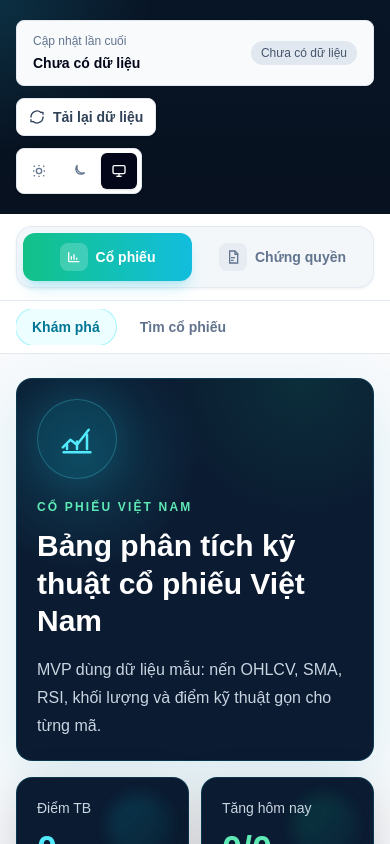
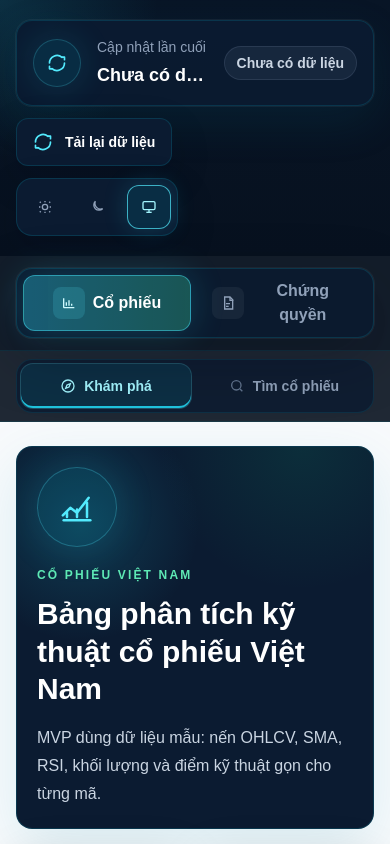
Before and after one commit to HarryNguyen9/stock-analyzer, a Next.js app: page / in a window 390 px wide. Shown: the top 844 px of the page. Built offline with nearby package versions, Linux system fonts and the light colour scheme; no server answers; the database is empty.

Commit message:
continue improve UI

```diff
--- a/app/page.tsx
+++ b/app/page.tsx
@@ -214,9 +214,9 @@ function getUniqueScannerStocks(groups: Awaited<ReturnType<typeof readHomeScanne
 function SnapshotEmptyState({ title }: { title: string }) {
   return (
     <section className="mx-auto w-full max-w-7xl px-4 pt-6 sm:px-6 lg:px-8">
-      <div className="rounded-lg border border-dashed border-slate-300 bg-white p-5 dark:border-slate-700 dark:bg-slate-900">
-        <h2 className="text-lg font-semibold text-slate-950 dark:text-white">{title}</h2>
-        <p className="mt-2 text-sm leading-6 text-slate-500 dark:text-slate-400">
+      <div className="rounded-2xl border border-dashed border-cyan-400/15 bg-[#0b1b31] p-5 text-slate-300">
+        <h2 className="text-lg font-semibold text-white">{title}</h2>
+        <p className="mt-2 text-sm leading-6 text-slate-400">
           Chưa có snapshot. Dữ liệu sẽ xuất hiện sau lần đồng bộ snapshot tiếp theo.
         </p>
       </div>
--- a/components/DataStatusPanel.tsx
+++ b/components/DataStatusPanel.tsx
@@ -130,37 +130,54 @@ export function DataStatusPanel({ initialFreshness }: { initialFreshness: DataFr
   }
 
   return (
-    <div className="flex flex-col gap-3 sm:flex-row sm:items-start">
-      <div className="flex w-full rounded-lg border border-slate-200 bg-slate-50 px-4 py-3 dark:border-slate-800 dark:bg-slate-900 sm:max-w-md">
+    <div className="flex w-full flex-col gap-3 lg:flex-row lg:items-start">
+      <div className="flex w-full items-center rounded-2xl border border-cyan-400/15 bg-[#0b1b31]/95 px-4 py-4 shadow-[0_16px_48px_rgba(8,145,178,0.10)] ring-1 ring-white/5 sm:px-5 lg:max-w-3xl">
+        <div className="mr-4 grid h-12 w-12 shrink-0 place-items-center rounded-full border border-cyan-300/20 bg-cyan-400/10 text-cyan-300 shadow-[0_0_34px_rgba(34,211,238,0.16)]">
+          <svg
+            aria-hidden="true"
+            viewBox="0 0 24 24"
+            className="h-5 w-5"
+            fill="none"
+            stroke="currentColor"
+            strokeWidth="2"
+            strokeLinecap="round"
+            strokeLinejoin="round"
+          >
+            <path d="M21 12a9 9 0 0 1-15 6.7" />
+            <path d="M3 12a9 9 0 0 1 15-6.7" />
+            <path d="M6 19H3v-3" />
+            <path d="M18 5h3v3" />
+          </svg>
+        </div>
         <div className="min-w-0 flex-1">
-          <p className="text-xs font-medium text-slate-500 dark:text-slate-400">{vi.home.dataFreshnessTitle}</p>
-          <p className="mt-1 truncate text-sm font-semibold text-slate-950 dark:text-slate-100">
+          <p className="text-sm font-medium text-slate-400">{vi.home.dataFreshnessTitle}</p>
+          <p className="mt-1 truncate text-lg font-semibold tabular-nums text-white sm:text-xl">
             {freshnessView.timeText}
             {freshness.updatedAt ? (
-              <span className="ml-2 text-xs font-medium text-slate-500 dark:text-slate-400">
+              <span className="ml-2 text-sm font-medium text-slate-400">
                 {vi.home.dataTimezone}
               </span>
             ) : null}
           </p>
         </div>
         <div className="ml-3 flex items-center">
-          <span className={`rounded-full px-2.5 py-1 text-xs font-medium ${freshnessView.statusClass}`}>
+          <span className={`rounded-full border px-3 py-1.5 text-sm font-semibold ${freshnessView.statusClass}`}>
             {getSyncStatusText(syncState, freshnessView.statusText)}
           </span>
         </div>
       </div>
 
-      <div className="flex flex-col items-start gap-2 sm:items-end">
+      <div className="flex flex-col items-start gap-2 lg:items-end">
         <button
           type="button"
           onClick={() => triggerSync()}
           disabled={isDisabled}
-          className="inline-flex items-center gap-2 rounded-lg border border-slate-200 bg-white px-3 py-2 text-sm font-semibold text-slate-700 shadow-sm transition hover:border-slate-300 hover:bg-slate-50 disabled:cursor-not-allowed disabled:opacity-60 dark:border-slate-800 dark:bg-slate-900 dark:text-slate-200 dark:hover:border-slate-700 dark:hover:bg-slate-800"
+          className="inline-flex min-h-12 items-center gap-3 rounded-xl border border-cyan-400/15 bg-[#0b1b31] px-4 py-3 text-sm font-semibold text-white shadow-[0_14px_40px_rgba(2,8,23,0.16)] transition hover:border-cyan-300/40 hover:bg-[#10223b] disabled:cursor-not-allowed disabled:opacity-60"
         >
           <svg
             aria-hidden="true"
             viewBox="0 0 24 24"
-            className={`h-4 w-4 ${isWaiting ? "animate-spin" : ""}`}
+            className={`h-5 w-5 text-cyan-300 ${isWaiting ? "animate-spin" : ""}`}
             fill="none"
             stroke="currentColor"
             strokeWidth="2"
@@ -231,11 +248,11 @@ function getFreshnessView(dataFreshness: DataFreshnessResult) {
   } satisfies Record<DataFreshnessResult["status"], string>;
 
   const statusClassByStatus = {
-    synced: "bg-emerald-100 text-emerald-700 dark:bg-emerald-950 dark:text-emerald-300",
-    stale: "bg-amber-100 text-amber-700 dark:bg-amber-950 dark:text-amber-300",
-    "market-closed": "bg-slate-200 text-slate-700 dark:bg-slate-800 dark:text-slate-300",
-    empty: "bg-slate-200 text-slate-600 dark:bg-slate-800 dark:text-slate-300",
-    "local-fallback": "bg-sky-100 text-sky-700 dark:bg-sky-950 dark:text-sky-300",
+    synced: "border-emerald-400/25 bg-emerald-400/10 text-emerald-300",
+    stale: "border-amber-400/25 bg-amber-400/10 text-amber-300",
+    "market-closed": "border-slate-500/25 bg-slate-500/15 text-slate-300",
+    empty: "border-slate-500/25 bg-slate-500/15 text-slate-300",
+    "local-fallback": "border-sky-400/25 bg-sky-400/10 text-sky-300",
   } satisfies Record<DataFreshnessResult["status"], string>;
 
   return {
--- a/components/HomeTabs.tsx
+++ b/components/HomeTabs.tsx
@@ -25,13 +25,13 @@ export function HomeTabs({
 
   return (
     <>
-      <div className="sticky top-[78px] z-40 border-b border-slate-200 bg-white/90 backdrop-blur dark:border-slate-800 dark:bg-slate-950/90">
+      <div className="sticky top-[85px] z-40 border-b border-cyan-400/10 bg-[#07111f]/90 backdrop-blur-xl">
         <div className="mx-auto w-full max-w-7xl px-4 py-2 sm:px-6 lg:px-8">
-          <div className="flex gap-2 overflow-x-auto">
-            <TabButton active={activeTab === "discover"} onClick={() => selectTab("discover")}>
+          <div className="grid grid-cols-2 gap-2 overflow-hidden rounded-2xl border border-cyan-400/10 bg-[#0b1b31]/70 p-1">
+            <TabButton active={activeTab === "discover"} onClick={() => selectTab("discover")} icon={<CompassIcon />}>
               Khám phá
             </TabButton>
-            <TabButton active={activeTab === "search"} onClick={() => selectTab("search")}>
+            <TabButton active={activeTab === "search"} onClick={() => selectTab("search")} icon={<SearchIcon />}>
               Tìm cổ phiếu
             </TabButton>
           </div>
@@ -51,24 +51,45 @@ export function HomeTabs({
 function TabButton({
   active,
   onClick,
+  icon,
   children,
 }: {
   active: boolean;
   onClick: () => void;
+  icon: ReactNode;
   children: ReactNode;
 }) {
   return (
     <button
       type="button"
       onClick={onClick}
-      className={`relative min-h-9 shrink-0 rounded-full px-4 text-sm font-semibold transition ${
+      className={`relative inline-flex min-h-11 items-center justify-center gap-2 rounded-xl px-4 text-sm font-semibold transition ${
         active
-          ? "bg-cyan-50 text-cyan-700 ring-1 ring-cyan-200 dark:bg-cyan-950/40 dark:text-cyan-300 dark:ring-cyan-900"
-          : "text-slate-500 hover:bg-slate-100 hover:text-slate-950 dark:text-slate-400 dark:hover:bg-white/5 dark:hover:text-white"
+          ? "bg-cyan-400/10 text-cyan-200 shadow-[inset_0_-2px_0_rgba(34,211,238,0.9)] ring-1 ring-cyan-300/25"
+          : "text-slate-400 hover:bg-white/5 hover:text-white"
       }`}
       aria-pressed={active}
     >
+      <span className={active ? "text-cyan-200" : "text-slate-500"}>{icon}</span>
       {children}
     </button>
   );
 }
+
+function CompassIcon() {
+  return (
+    <svg viewBox="0 0 24 24" className="h-4 w-4" fill="none" stroke="currentColor" strokeWidth="2">
+      <circle cx="12" cy="12" r="9" />
+      <path d="m15.5 8.5-2 5-5 2 2-5 5-2Z" />
+    </svg>
+  );
+}
+
+function SearchIcon() {
+  return (
+    <svg viewBox="0 0 24 24" className="h-4 w-4" fill="none" stroke="currentColor" strokeWidth="2">
+      <circle cx="11" cy="11" r="7" />
+      <path d="m20 20-3.5-3.5" />
+    </svg>
+  );
+}
--- a/components/MarketProductTabs.tsx
+++ b/components/MarketProductTabs.tsx
@@ -26,10 +26,10 @@ export function MarketProductTabs({
 
   return (
     <>
-      <div className="sticky top-0 z-50 border-b border-slate-200 bg-white/95 backdrop-blur dark:border-slate-800 dark:bg-slate-950/95">
+      <div className="sticky top-0 z-50 border-b border-cyan-400/10 bg-[#07111f]/95 backdrop-blur-xl">
         <div className="mx-auto w-full max-w-7xl px-4 py-3 sm:px-6 lg:px-8">
-          <div className="rounded-2xl border border-slate-200/80 bg-slate-100/80 p-1.5 shadow-sm shadow-slate-200/60 backdrop-blur dark:border-cyan-400/10 dark:bg-[#07111f]/90 dark:shadow-black/20">
-            <div className="grid grid-cols-2 gap-1.5">
+          <div className="rounded-2xl border border-cyan-400/15 bg-[#0b1b31]/80 p-1.5 shadow-[0_18px_60px_rgba(2,8,23,0.28)] ring-1 ring-white/5">
+            <div className="grid grid-cols-2 gap-2">
               <ProductButton
                 active={activeProduct === "stocks"}
                 onClick={() => selectProduct("stocks")}
@@ -49,7 +49,7 @@ export function MarketProductTabs({
         </div>
       </div>
 
-      <div hidden={activeProduct !== "stocks"}>{stocks}</div>
+      <div className="bg-slate-50 dark:bg-[#07111f]" hidden={activeProduct !== "stocks"}>{stocks}</div>
       <div hidden={activeProduct !== "covered-warrants"}>
         <CoveredWarrantSubNav />
         {coveredWarrants}
@@ -73,20 +73,20 @@ function ProductButton({
     <button
       type="button"
       onClick={onClick}
-      className={`group relative min-h-12 overflow-hidden rounded-xl px-3 text-sm font-semibold transition sm:min-h-[52px] ${
+      className={`group relative min-h-14 overflow-hidden rounded-xl border px-3 text-base font-semibold transition sm:min-h-[58px] ${
         active
-          ? "bg-gradient-to-r from-emerald-500 to-cyan-500 text-white shadow-lg shadow-cyan-500/20 dark:from-emerald-400 dark:to-cyan-400 dark:text-slate-950"
-          : "text-slate-500 hover:bg-white/70 hover:text-slate-950 dark:text-slate-400 dark:hover:bg-white/5 dark:hover:text-white"
+          ? "border-cyan-300/50 bg-gradient-to-r from-cyan-500/35 to-emerald-400/25 text-white shadow-[0_0_34px_rgba(34,211,238,0.20)]"
+          : "border-transparent text-slate-400 hover:bg-white/5 hover:text-white"
       }`}
       aria-pressed={active}
     >
       {active ? <span className="absolute inset-0 bg-white/10 opacity-70" /> : null}
       <span className="relative flex items-center justify-center gap-2">
         <span
-          className={`flex h-7 w-7 items-center justify-center rounded-lg transition ${
+          className={`flex h-8 w-8 items-center justify-center rounded-lg transition ${
             active
-              ? "bg-white/20 text-white dark:bg-slate-950/10 dark:text-slate-950"
-              : "bg-slate-200/70 text-slate-500 group-hover:text-slate-800 dark:bg-slate-800 dark:text-slate-400 dark:group-hover:text-white"
+              ? "bg-cyan-300/15 text-cyan-100"
+              : "bg-white/5 text-slate-400 group-hover:text-white"
           }`}
         >
           {icon}
@@ -99,12 +99,12 @@ function ProductButton({
 
 function CoveredWarrantSubNav() {
   return (
-    <div className="sticky top-[78px] z-40 border-b border-slate-200 bg-white/90 backdrop-blur dark:border-slate-800 dark:bg-slate-950/90">
-      <div className="mx-auto flex w-full max-w-7xl gap-2 overflow-x-auto px-4 py-2 sm:px-6 lg:px-8">
-        <span className="inline-flex min-h-9 items-center rounded-full bg-cyan-50 px-4 text-sm font-semibold text-cyan-700 ring-1 ring-cyan-200 dark:bg-cyan-950/40 dark:text-cyan-300 dark:ring-cyan-900">
+    <div className="sticky top-[85px] z-40 border-b border-cyan-400/10 bg-[#07111f]/90 backdrop-blur-xl">
+      <div className="mx-auto flex w-full max-w-7xl gap-3 overflow-x-auto px-4 py-2 sm:px-6 lg:px-8 [scrollbar-width:none] [&::-webkit-scrollbar]:hidden">
+        <span className="inline-flex min-h-9 items-center rounded-full border border-cyan-300/35 bg-cyan-400/10 px-4 text-sm font-semibold text-cyan-200">
           So sánh
         </span>
-        <span className="inline-flex min-h-9 items-center rounded-full px-4 text-sm font-semibold text-slate-500 dark:text-slate-400">
+        <span className="inline-flex min-h-9 items-center rounded-full px-4 text-sm font-semibold text-slate-400">
           Tìm mã cơ sở
         </span>
       </div>
--- a/components/ThemeToggle.tsx
+++ b/components/ThemeToggle.tsx
@@ -35,7 +35,7 @@ export function ThemeToggle() {
 
   return (
     <div
-      className="inline-flex items-center gap-1 rounded-lg border border-slate-200 bg-white p-1 shadow-sm dark:border-slate-800 dark:bg-slate-900"
+      className="inline-flex items-center gap-2 rounded-2xl border border-cyan-400/15 bg-[#0b1b31] p-1.5 shadow-[0_14px_40px_rgba(2,8,23,0.16)]"
       aria-label={vi.theme.select}
     >
       {MODES.map((item) => (
@@ -45,10 +45,10 @@ export function ThemeToggle() {
           onClick={() => selectTheme(item)}
           aria-label={vi.theme[item]}
           title={vi.theme[item]}
-          className={`grid h-9 w-9 place-items-center rounded-md transition ${
+          className={`grid h-11 w-11 place-items-center rounded-xl transition ${
             mode === item
-              ? "bg-slate-950 text-white shadow-sm dark:bg-white dark:text-slate-950"
-              : "text-slate-500 hover:bg-slate-100 hover:text-slate-950 dark:text-slate-400 dark:hover:bg-slate-800 dark:hover:text-white"
+              ? "border border-cyan-300/70 bg-cyan-400/10 text-cyan-200 shadow-[0_0_24px_rgba(34,211,238,0.18)]"
+              : "border border-transparent text-slate-400 hover:bg-white/5 hover:text-white"
           }`}
         >
           <ThemeIcon mode={item} />
```
Also changed, not shown: components/LazyStockSearchList.tsx (+87 -33 lines), components/MarketScanner.tsx (+86 -27 lines), components/StockCard.tsx (+25 -28 lines).
